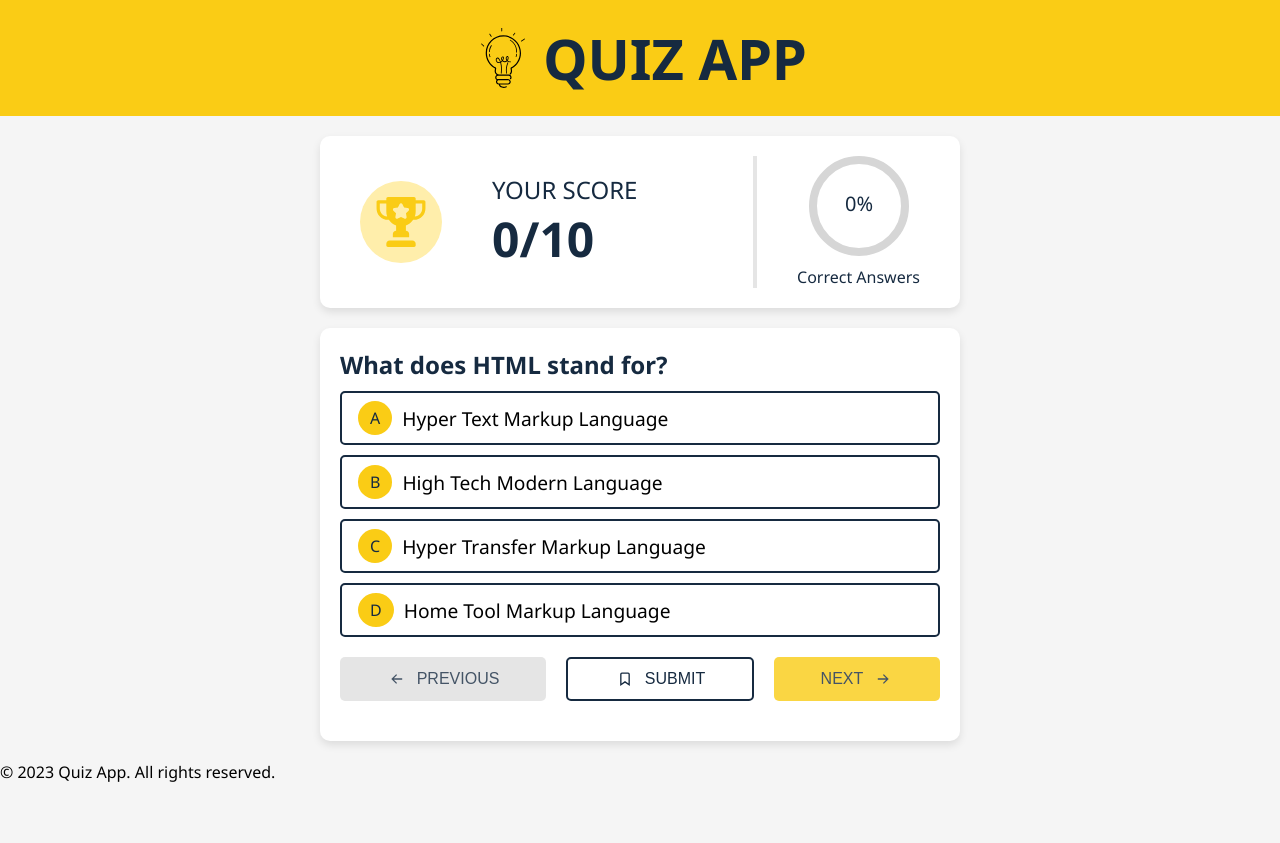
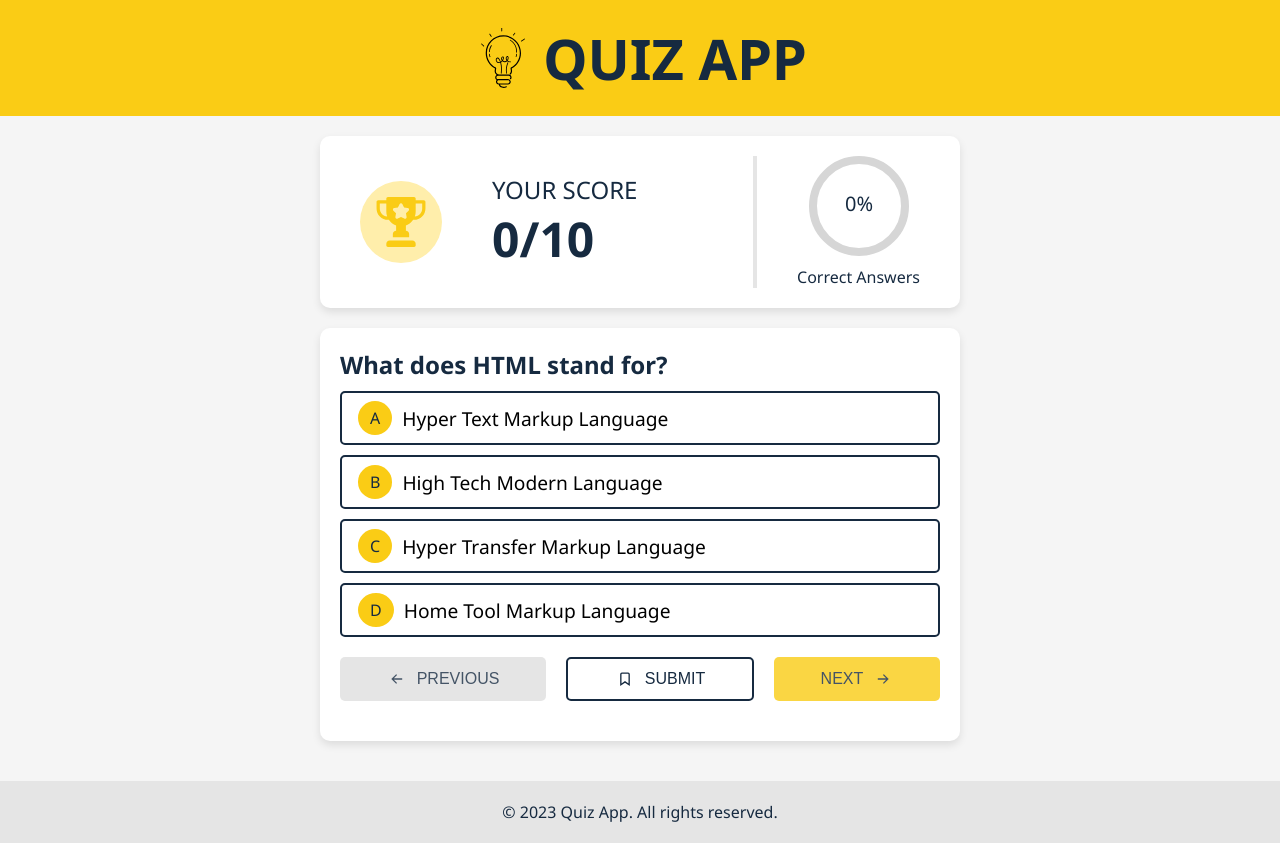
Before and after one commit to sahilkhan-777/quiz-app, a React (Vite) app: page / in a window 1280 px wide. Before the commit the page ends 800 px from the top, so only its background shows below. Built offline with nearby package versions, Linux system fonts and the light colour scheme.

Commit message:
Style the Footer component

```diff
--- a/src/App.css
+++ b/src/App.css
@@ -259,3 +259,12 @@
 .quiz-end button:hover{
     background-color: #fa8f15;
 }
+
+/* Footer Component */
+footer{
+    background-color: var(--bg-color);
+    color: var(--secondary-color);
+    text-align: center;
+    padding: 20px;
+    margin-top: 40px;
+}
```
